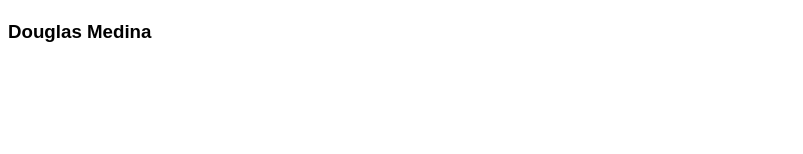
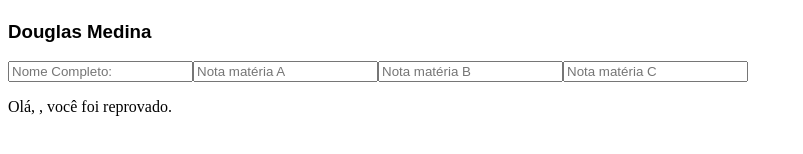
Before and after one commit to douglas-medina/projeto-react, a React (Vite) app: page / in a window 1280 px wide. Shown: the part 190-344 px from the top of the page, without its empty margins (0-803 px from the left). Built offline with nearby package versions, Linux system fonts and the light colour scheme.

Commit message:
estados e eventos

```diff
--- a/src/App.jsx
+++ b/src/App.jsx
@@ -1,9 +1,11 @@
 import Perfil from "./components/Perfil"
+import Formulario from "./components/Formulario"
 
 function App() {
     return (
         <>
-            <Perfil />
+            <Perfil nome="Douglas Medina" endereco="https://github.com/douglas-medina.png" />
+            <Formulario />
         </>
     )
 }
--- /dev/null
+++ b/src/components/Formulario/index.jsx
@@ -0,0 +1,46 @@
+import { useState } from "react"
+
+const Formulario = () => {
+
+    let [materiaA, setMateriaA] = useState(0)
+    let [materiaB, setMateriaB] = useState(0)
+    let [materiaC, setMateriaC] = useState(0)
+    let [nome, setNome] = useState('')
+
+    const alteraNome = (evento) => {
+        // console.log(evento.target.value)
+        // setNome(evento.target.value)
+        setNome(estadoAnterior => {
+            console.log(estadoAnterior)
+
+            return evento.target.value
+        })
+    }
+
+    const renderResultado = () => {
+        const soma = materiaA + materiaB + materiaC
+        const media = soma / 3
+
+        if (media >= 7) {
+            return (
+                <p>Olá {nome}, você foi aprovado.</p>
+            )
+        } else {
+            return (
+                <p>Olá, {nome}, você foi reprovado.</p>
+            )
+        }
+    }
+
+    return (
+        <form>
+            <input type="text" placeholder="Nome Completo:" onChange={alteraNome} />
+            <input type="number" placeholder="Nota matéria A" onChange={({target}) => setMateriaA(parseInt(target.value))} />
+            <input type="number" placeholder="Nota matéria B" onChange={({target}) => setMateriaB(parseInt(target.value))} />
+            <input type="number" placeholder="Nota matéria C" onChange={({target}) => setMateriaC(parseInt(target.value))} />
+            {renderResultado()}
+        </form>
+    )
+}
+
+export default Formulario
--- a/src/components/Perfil/index.jsx
+++ b/src/components/Perfil/index.jsx
@@ -1,15 +1,10 @@
 import './perfil.css'
 
-const Perfil = () => {
-    const usuario = {
-        nome: 'Douglas Medina',
-        avatar: 'https://github.com/douglas-medina.png'
-    }
-
+const Perfil = ({endereco, nome}) => {
     return (
         <div>
-            <img className='perfil-avatar' src={usuario.avatar}/>
-            <h3 className='perfil-titulo'>{usuario.nome}</h3>
+            <img className='perfil-avatar' src={endereco}/>
+            <h3 className='perfil-titulo'>{nome}</h3>
         </div>
     )
 }
```
